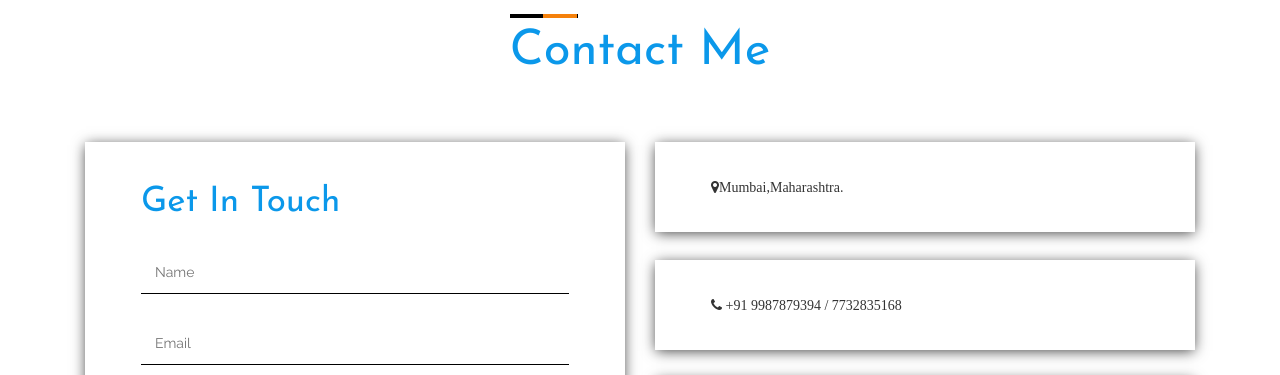
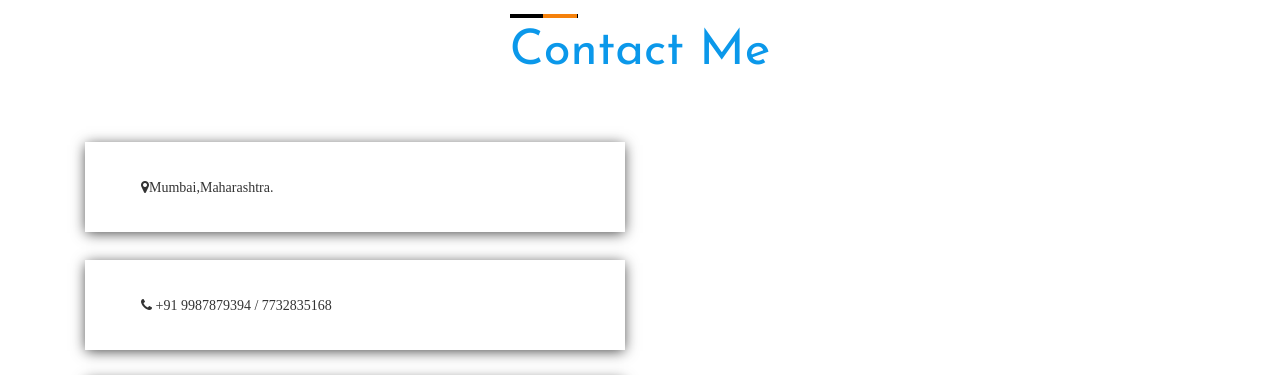
Before and after one commit to vishalsharma-vs/vishalsharma-vs.github.io, a plain HTML site: page index.html in a window 1280 px wide. Shown: the part 4028-4403 px from the top of the page. Drawn offline with Linux system fonts and the light colour scheme.

Commit message:
Update index.html

```diff
--- a/index.html
+++ b/index.html
@@ -269,7 +269,7 @@ function hideURLbar(){ window.scrollTo(0,1); } </script>
 	<div class="container">
 		<h3 class="w3l-title">Contact Me</h3>
 		<div class="address-row">
-			<div class="col-md-6 address-left wow agile fadeInLeft animated" data-wow-delay=".5s">
+			<!--<div class="col-md-6 address-left wow agile fadeInLeft animated" data-wow-delay=".5s">
 		        <div class="address-grid">
 					<h4 class="wow fadeIndown animated" data-wow-delay=".5s">Get In Touch</h4>
 					<form action="mailto:vishal.14102248@gmail.com" method="post">
@@ -280,7 +280,7 @@ function hideURLbar(){ window.scrollTo(0,1); } </script>
 						<input type="submit" value="SEND">
 					</form>
 				</div>
-			</div>
+			</div>-->
 			<div class="col-md-6 address-right">
 				<div class="address-info wow fadeInRight animated" data-wow-delay=".5s">
 					<i class="fa fa-map-marker" aria-hidden="true">Mumbai,Maharashtra.</i>
```
